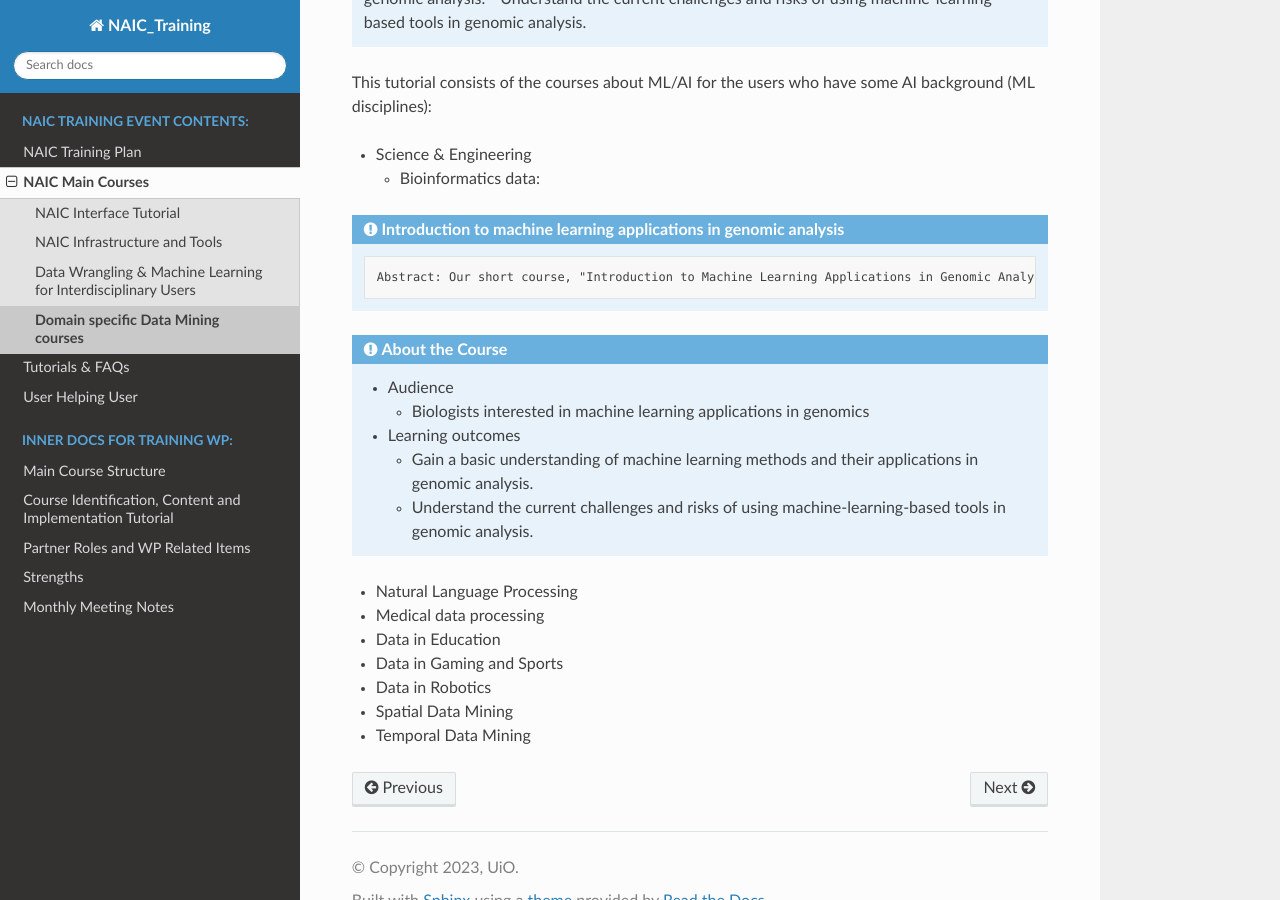
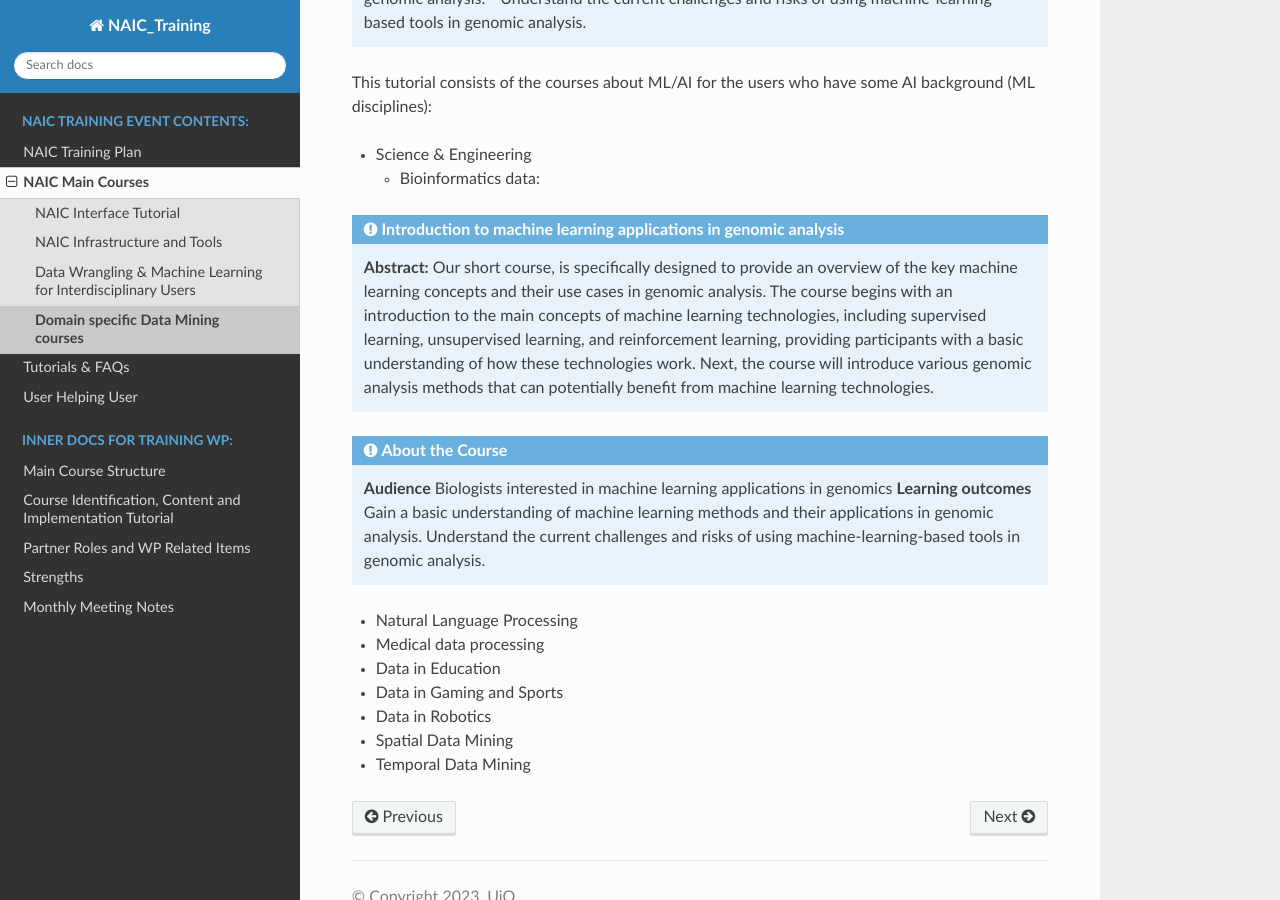
Before and after one commit to bikbikbiket/TrainingPlan, a Sphinx documentation site: the page built from doc/CourseFolder/training-plan_domain.md, in a window 1280 px wide and 900 px high, scrolled down 627 px. Built offline with Sphinx 7.4.7 and the Read the Docs theme 2.0.0, drawn with Linux system fonts in a browser that asks for light colours.

Commit message:
Update training-plan_domain.md

````diff
--- a/doc/CourseFolder/training-plan_domain.md
+++ b/doc/CourseFolder/training-plan_domain.md
@@ -17,16 +17,19 @@ This tutorial consists of the courses about ML/AI for the users who have some AI
 
 - Science & Engineering
   - Bioinformatics data:
+
 ```{admonition} Introduction to machine learning applications in genomic analysis
-    Abstract: Our short course, "Introduction to Machine Learning Applications in Genomic Analysis," is specifically designed to provide an overview of the key machine learning concepts and their use cases in genomic analysis. The course begins with an introduction to the main concepts of machine learning technologies, including supervised learning, unsupervised learning, and reinforcement learning, providing participants with a basic understanding of how these technologies work. Next, the course will introduce various genomic analysis methods that can potentially benefit from machine learning technologies. Here, we will introduce participants to recently developed machine-learning-based genomic analysis tools, while highlighting their underlying technologies. Importantly, we will highlight the challenges of using these tools in genomic analysis and discuss the associated risks. By the end of the course, participants will have gained a basic understanding of machine learning use cases in genomic analysis, as well as the current challenges and risks of this growing field.
+
+**Abstract:** Our short course, is specifically designed to provide an overview of the key machine learning concepts and their use cases in genomic analysis. The course begins with an introduction to the main concepts of machine learning technologies, including supervised learning, unsupervised learning, and reinforcement learning, providing participants with a basic understanding of how these technologies work. Next, the course will introduce various genomic analysis methods that can potentially benefit from machine learning technologies.
 ```
+
 ```{admonition} About the Course
-  - Audience
-    * Biologists interested in machine learning applications in genomics
-  - Learning outcomes
-    * Gain a basic understanding of machine learning methods and their applications in genomic analysis.
-    * Understand the current challenges and risks of using machine-learning-based tools in genomic analysis.
-  ```
+  **Audience**
+    Biologists interested in machine learning applications in genomics
+  **Learning outcomes**
+    Gain a basic understanding of machine learning methods and their applications in genomic analysis.
+    Understand the current challenges and risks of using machine-learning-based tools in genomic analysis.
+```
 
   - Natural Language Processing
   - Medical data processing
````
